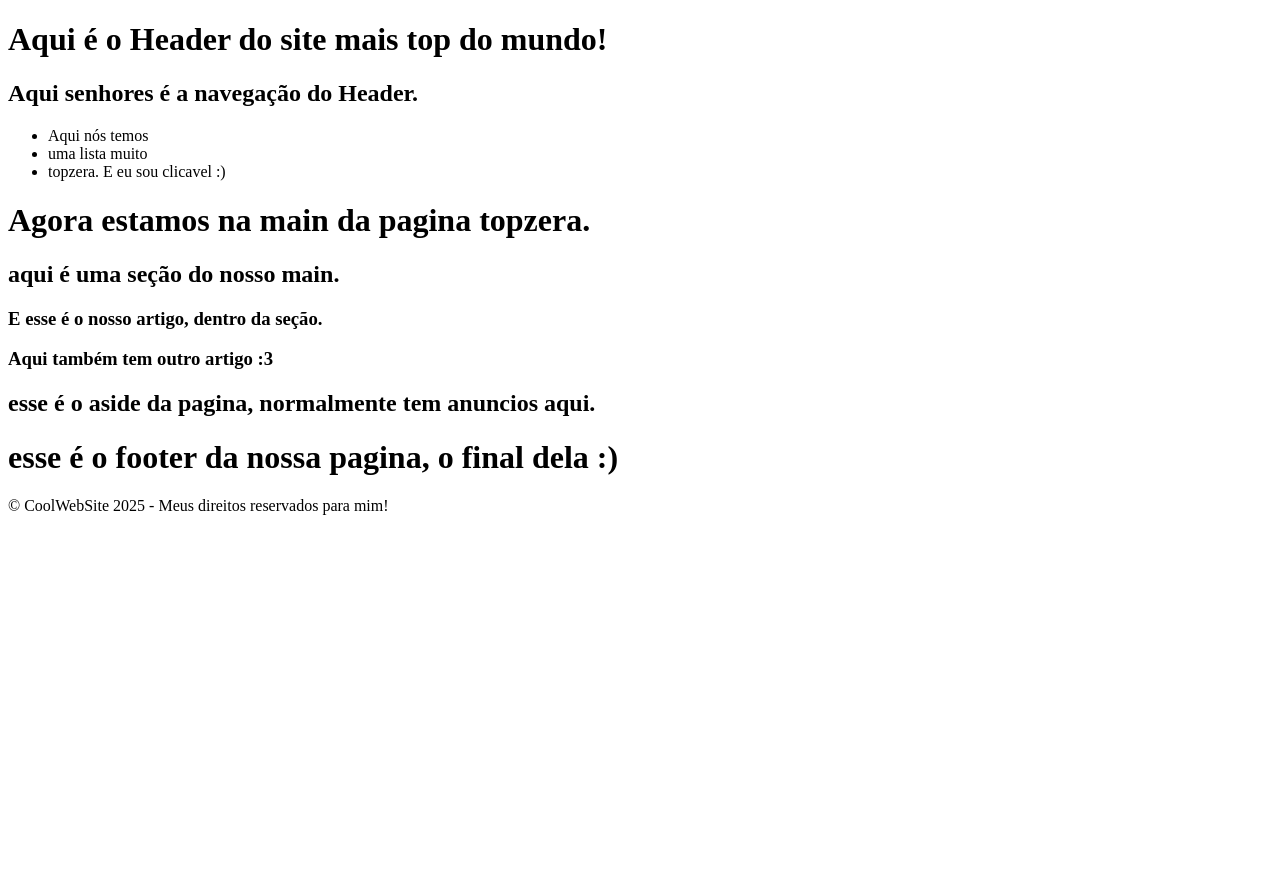
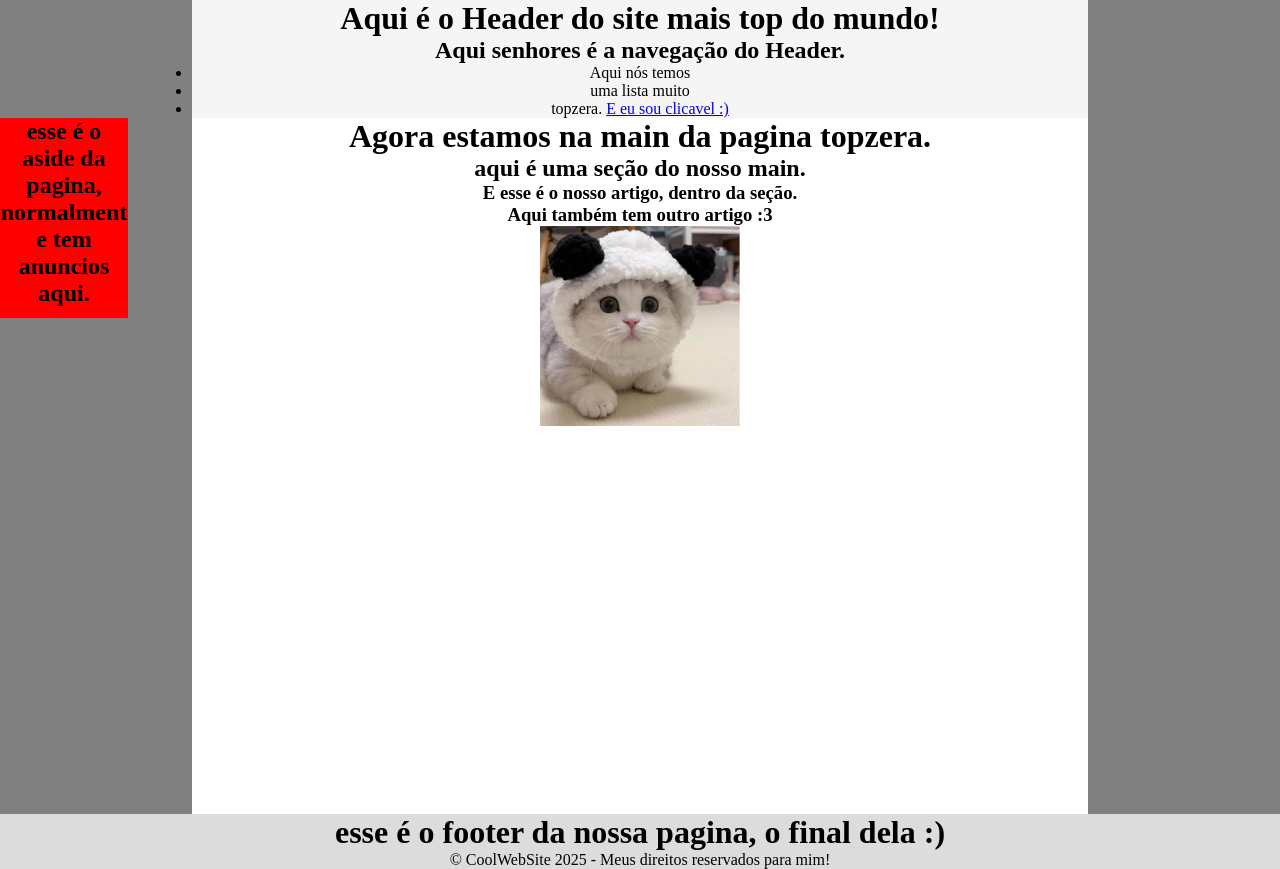
Before and after one commit to Guzinm/CoolWebSite, a plain HTML site: page index.html in a window 1280 px wide. Before the commit the page ends 800 px from the top, so only its background shows below. Drawn offline with Linux system fonts and the light colour scheme.

Commit message:
Uma alteração geral

```diff
--- a/index.html
+++ b/index.html
@@ -4,6 +4,8 @@
     <meta charset="UTF-8">
     <meta name="viewport" content="width=device-width, initial-scale=1.0">
     <title>Site Muito Top</title>
+
+    <link rel="stylesheet" href="style.css">
 </head>
 <body>
     <header>
@@ -13,10 +15,14 @@
             <ul>
                 <li>Aqui nós temos</li>
                 <li>uma lista muito</li>
-                <li>topzera. <a>E eu sou clicavel :)</a></li>
+                <li>topzera. <a href="clicavel">E eu sou clicavel :)</a></li>
             </ul>
         </nav>
     </header>
+
+    <aside>
+        <h1>esse é o aside da pagina, normalmente tem anuncios aqui.</h1>
+    </aside>
 
     <main>
         <h1>Agora estamos na main da pagina topzera.</h1>
@@ -27,13 +33,10 @@
             </article>
             <article>
                 <h3>Aqui também tem outro artigo :3</h3>
+                <img src="gatofofo.jpg" alt="Gato Fofo">
             </article>
         </section>
     </main>
-
-    <aside>
-        <h1>esse é o aside da pagina, normalmente tem anuncios aqui.</h1>
-    </aside>
 
     <footer>
         <h1>esse é o footer da nossa pagina, o final dela :)</h1>
--- /dev/null
+++ b/style.css
@@ -0,0 +1,50 @@
+* {
+    margin: 0;
+    padding: 0;
+    box-sizing: border-box;
+}
+
+body {
+    text-align: center;
+    background: gray;
+}
+
+header {
+    background: whitesmoke;
+
+    width: 70%;
+    margin: auto;
+}
+
+main {
+    background: #ffffff;
+
+    width: 70%;
+    padding-bottom: 30%;
+    margin: auto;
+}
+
+aside {
+    background: red;
+
+    display:flex;
+    height: 200px;
+    width: 10%;
+    position:absolute;
+    vertical-align: top;
+
+    overflow: hidden;
+    white-space: normal;
+    word-break: break-word;
+}
+
+img {
+    max-width: 200px;
+    max-height: 200px;
+    width: auto;
+    height: auto;
+}
+
+footer {
+    background: gainsboro;
+}
```
Also changed, not shown: gatofofo.jpg (added), 1 other file.
